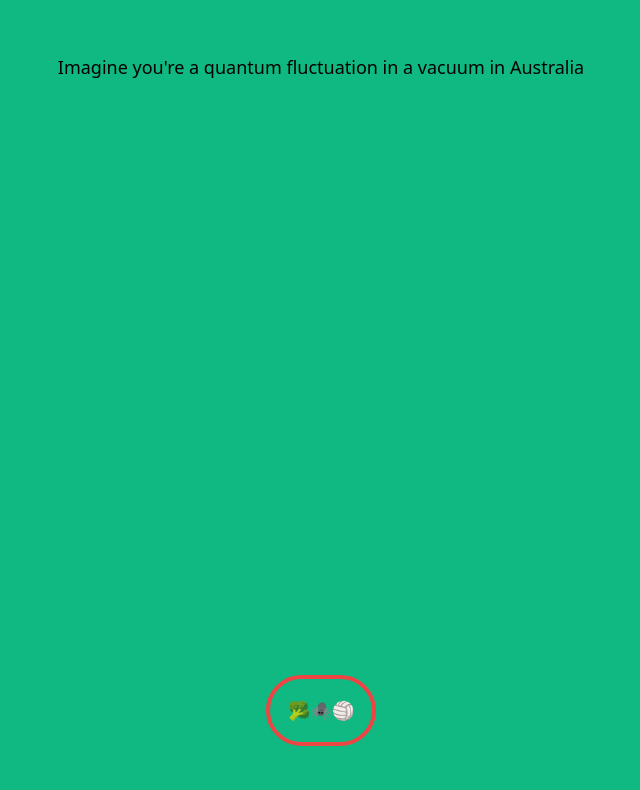
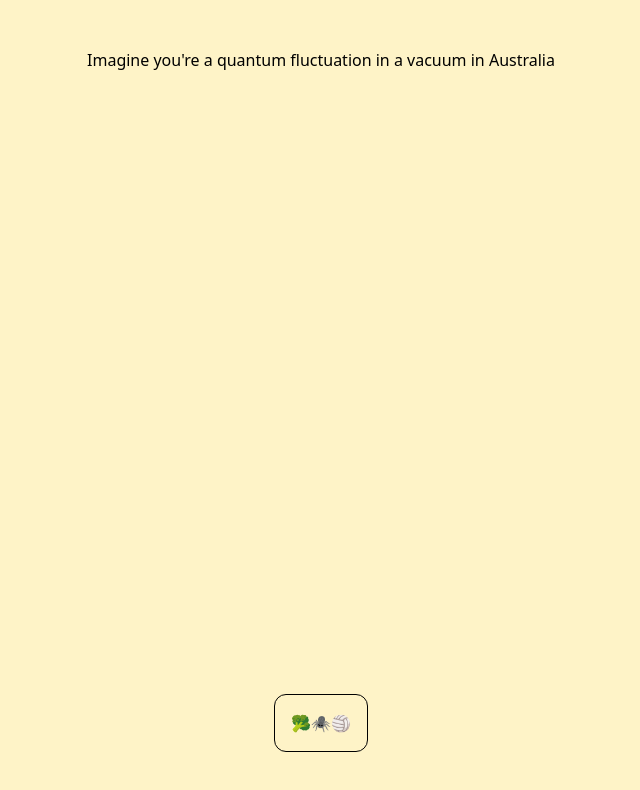
Before and after one commit to mikeyrayvon/broccoli-spider-volleyball, a Next.js app: page / in a window 1280 px wide. Shown: the top 790 px of the page, without its empty margins (319-959 px from the left). Built offline with nearby package versions, Linux system fonts and the light colour scheme.

Commit message:
adjust styling

```diff
--- a/pages/index.js
+++ b/pages/index.js
@@ -65,8 +65,9 @@ const Home = () => {
     <>
       <Head>
         <title>broccoli spider volleyball</title>
+        <meta name='viewport' content='width=device-width, initial-scale=1, maximum-scale=1' />
       </Head>
-      <div className='absolute inset-0 flex flex-col justify-between text-center p-12 bg-green-500'>
+      <div className='absolute inset-0 flex flex-col justify-between text-center p-12'>
           <div className="">
             <span>Imagine you're a quantum fluctuation in a vacuum in Australia</span>
           </div>
@@ -77,7 +78,7 @@ const Home = () => {
           </div>
           <div>
             <button
-              className='border-4 border-red-500 rounded-full p-4'
+              className='border border-black rounded-xl p-4'
               disabled={loading}
               onClick={() => getRandomData({
                 length: 3,
--- a/styles/globals.css
+++ b/styles/globals.css
@@ -6,7 +6,8 @@
 /* purgecss end ignore */
 
 html, body {
-  font-size: 18px;
+  @apply bg-yellow-100;
+  font-size: 16px;
 }
 
 .container {
```
